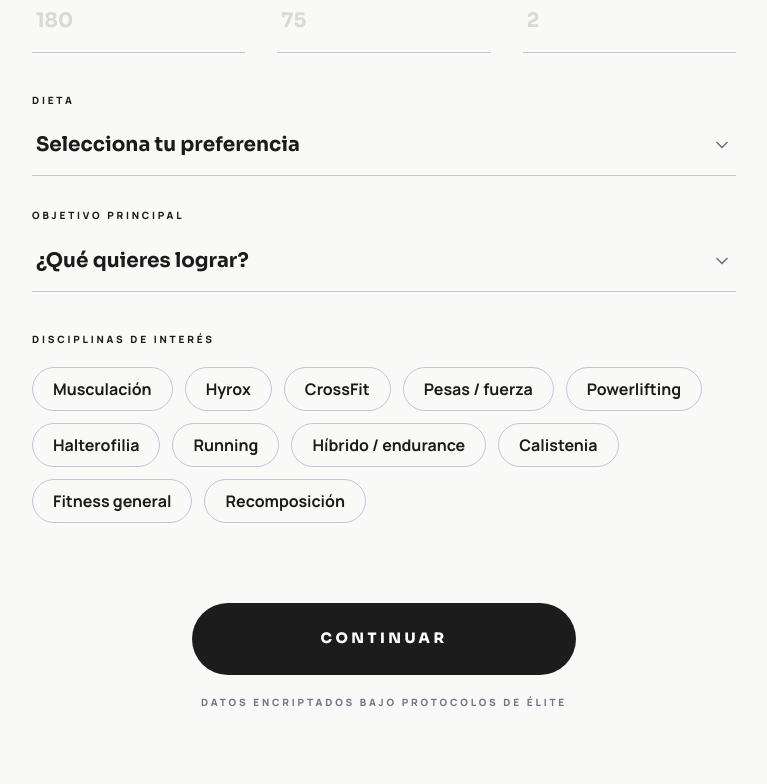
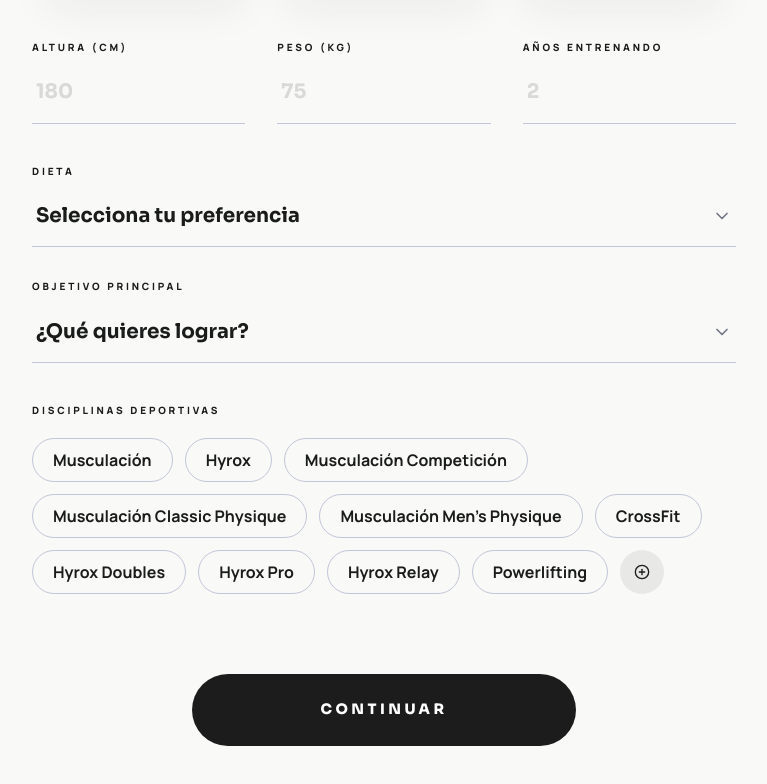
Before and after one commit to vicalbahaca/MyCoach, a Next.js app: page /plan in a window 1280 px wide. Shown: the part 418-1202 px from the top of the page, without its empty margins (256-1023 px from the left). Built offline with nearby package versions, Linux system fonts and the light colour scheme.

Commit message:
Enhance step one sports discipline picker

```diff
--- a/src/components/routine-builder.tsx
+++ b/src/components/routine-builder.tsx
@@ -64,6 +64,13 @@ import {
   getExerciseVisual,
   landingPhotos,
 } from "@/lib/visual-assets";
+import {
+  getSportDisciplineLabel,
+  getVisibleSportDisciplines,
+  SPORT_DISCIPLINE_BATCH_SIZE,
+  SPORT_DISCIPLINE_INITIAL_VISIBLE,
+  SPORT_DISCIPLINE_OPTIONS,
+} from "@/lib/sport-disciplines";
 
 const STEP_META = [
   {
@@ -102,20 +109,6 @@ const STEP_META = [
     blurb: "Resumen final antes de lanzar la rutina editable y exportable.",
     icon: Sparkles,
   },
-] as const;
-
-const DISCIPLINE_OPTIONS = [
-  { value: "bodybuilding", label: "Musculación" },
-  { value: "hyrox", label: "Hyrox" },
-  { value: "crossfit", label: "CrossFit" },
-  { value: "strength", label: "Pesas / fuerza" },
-  { value: "powerlifting", label: "Powerlifting" },
-  { value: "weightlifting", label: "Halterofilia" },
-  { value: "running", label: "Running" },
-  { value: "hybrid-endurance", label: "Híbrido / endurance" },
-  { value: "calisthenics", label: "Calistenia" },
-  { value: "general-fitness", label: "Fitness general" },
-  { value: "recomposition", label: "Recomposición" },
 ] as const;
 
 const SEX_OPTIONS = ["Hombre", "Mujer", "Otro"] as const;
@@ -174,6 +167,9 @@ export function RoutineBuilder() {
   const [selectedSwapAlternative, setSelectedSwapAlternative] = useState("");
   const [isModifyOpen, setIsModifyOpen] = useState(false);
   const [changeRequest, setChangeRequest] = useState("");
+  const [visibleDisciplineCount, setVisibleDisciplineCount] = useState(
+    SPORT_DISCIPLINE_INITIAL_VISIBLE
+  );
 
   const scrollToActiveStep = useEffectEvent(() => {
     window.scrollTo({ top: 0, behavior: "smooth" });
@@ -195,7 +191,7 @@ export function RoutineBuilder() {
     setProfile((current) => ({ ...current, [key]: value }));
   }
 
-  function toggleDiscipline(value: (typeof DISCIPLINE_OPTIONS)[number]["value"]) {
+  function toggleDiscipline(value: string) {
     invalidateAnalysis();
     setProfile((current) => {
       const disciplines = current.disciplines || [];
@@ -353,6 +349,12 @@ export function RoutineBuilder() {
   const personalizedCards = analysis
     ? analysis.personalizedSections.flatMap((section) => chunkQuestions(section))
     : [];
+  const visibleDisciplines = getVisibleSportDisciplines(
+    profile.disciplines || [],
+    visibleDisciplineCount
+  );
+  const canLoadMoreDisciplines =
+    visibleDisciplines.length < SPORT_DISCIPLINE_OPTIONS.length;
 
   const swapExerciseOptions =
     swapTarget && routine
@@ -792,9 +794,9 @@ export function RoutineBuilder() {
                   />
                 </div>
 
-                <FormSection label="Disciplinas de interés">
+                <FormSection label="Disciplinas deportivas">
                   <div className="flex flex-wrap gap-3">
-                    {DISCIPLINE_OPTIONS.map((option) => {
+                    {visibleDisciplines.map((option) => {
                       const selected = profile.disciplines?.includes(option.value) || false;
                       return (
                         <FormChipButton
@@ -806,6 +808,23 @@ export function RoutineBuilder() {
                         </FormChipButton>
                       );
                     })}
+                    {canLoadMoreDisciplines ? (
+                      <button
+                        aria-label="Mostrar 10 disciplinas más"
+                        className="inline-flex h-11 w-11 items-center justify-center rounded-full bg-[var(--form-surface-high)] text-[var(--form-ink)] transition hover:-translate-y-0.5 hover:bg-[var(--form-accent-soft)] hover:text-[var(--form-accent)]"
+                        onClick={() =>
+                          setVisibleDisciplineCount((current) =>
+                            Math.min(
+                              current + SPORT_DISCIPLINE_BATCH_SIZE,
+                              SPORT_DISCIPLINE_OPTIONS.length
+                            )
+                          )
+                        }
+                        type="button"
+                      >
+                        <PlusCircle className="h-4 w-4" />
+                      </button>
+                    ) : null}
                   </div>
                 </FormSection>
               </div>
@@ -1113,7 +1132,7 @@ function getNextLabel(step: number, isAnalyzing: boolean, isGenerating: boolean)
 }
 
 function labelForDiscipline(value: string) {
-  return DISCIPLINE_OPTIONS.find((option) => option.value === value)?.label || value;
+  return getSportDisciplineLabel(value);
 }
 
 function LoaderBlock() {
--- a/src/components/ui-kit/form.tsx
+++ b/src/components/ui-kit/form.tsx
@@ -44,17 +44,19 @@ export function FormProgress({
   title: string;
 }) {
   return (
-    <div className="mb-14 space-y-4">
+    <div className="form-ui-panel mb-14 space-y-5 bg-white/70 px-6 py-6 backdrop-blur-xl sm:px-8">
       <div className="flex items-end justify-between gap-6">
-        <span className="form-ui-muted-label">Paso {step} de {totalSteps}</span>
+        <span className="font-display text-sm font-black uppercase tracking-[0.24em] text-[var(--form-outline-strong)] sm:text-base">
+          Paso {step} de {totalSteps}
+        </span>
         <span className="font-display text-3xl font-black uppercase tracking-[-0.04em] text-[var(--form-ink)] sm:text-4xl">
           {title}
         </span>
       </div>
-      <div className="h-px w-full overflow-hidden bg-[rgba(194,198,216,0.72)]">
+      <div className="overflow-hidden rounded-full border border-white/80 bg-[rgba(244,244,242,0.84)] p-1 shadow-[inset_0_1px_0_rgba(255,255,255,0.7)]">
         <div
-          className="h-full bg-[var(--form-accent)] transition-all duration-300"
-          style={{ width: `${(step / totalSteps) * 100}%` }}
+          className="h-2 rounded-full bg-[linear-gradient(90deg,#0050cc_0%,#2f7bff_100%)] shadow-[0_10px_24px_-12px_rgba(0,80,204,0.95)] transition-all duration-300"
+          style={{ width: `${Math.max(8, (step / totalSteps) * 100)}%` }}
         />
       </div>
     </div>
@@ -392,9 +394,6 @@ export function FormFooter({
         {nextIcon}
         {nextLabel}
       </button>
-      <p className="form-ui-muted-label text-center text-[var(--form-outline-strong)]">
-        Datos encriptados bajo protocolos de élite
-      </p>
     </div>
   );
 }
--- a/src/lib/fallbacks.ts
+++ b/src/lib/fallbacks.ts
@@ -22,10 +22,33 @@ const ROTATION_LABELS = [
 ];
 
 function primaryDiscipline(profile: IntakeProfile): Discipline {
-  if (profile.disciplines?.includes("hyrox")) return "hyrox";
-  if (profile.disciplines?.includes("crossfit")) return "crossfit";
-  if (profile.disciplines?.includes("strength")) return "strength";
-  if (profile.disciplines?.includes("recomposition")) return "recomposition";
+  const disciplines = profile.disciplines?.map((item) => item.toLowerCase()) || [];
+
+  if (disciplines.some((item) => item.includes("hyrox"))) return "hyrox";
+  if (disciplines.some((item) => item.includes("crossfit"))) return "crossfit";
+  if (
+    disciplines.some(
+      (item) =>
+        item.includes("powerlifting") ||
+        item.includes("halterofilia") ||
+        item.includes("musculacion") ||
+        item.includes("calistenia")
+    )
+  ) {
+    return "strength";
+  }
+  if (
+    disciplines.some(
+      (item) =>
+        item.includes("running") ||
+        item.includes("ciclismo") ||
+        item.includes("natacion") ||
+        item.includes("triatlon") ||
+        item.includes("remo")
+    )
+  ) {
+    return "hybrid-endurance";
+  }
   return "bodybuilding";
 }
 
--- /dev/null
+++ b/src/lib/sport-disciplines.ts
@@ -0,0 +1,290 @@
+export type SportDisciplineOption = {
+  value: string;
+  label: string;
+  family: string;
+  tags: string[];
+  featuredRank: number | undefined;
+  isBase: boolean;
+  sortRank: number;
+};
+
+type SportDisciplineFamily = {
+  key: string;
+  baseLabel: string;
+  tags: string[];
+  variants: string[];
+  featuredRank?: number;
+};
+
+const INITIAL_VISIBLE_DISCIPLINES = 10;
+const DISCIPLINE_BATCH_SIZE = 10;
+
+const SPORT_DISCIPLINE_FAMILIES: SportDisciplineFamily[] = [
+  {
+    key: "musculacion",
+    baseLabel: "Musculación",
+    tags: ["strength", "gym"],
+    featuredRank: 1,
+    variants: ["", "Competición", "Classic Physique", "Men's Physique"],
+  },
+  {
+    key: "hyrox",
+    baseLabel: "Hyrox",
+    tags: ["hybrid", "endurance", "competition"],
+    featuredRank: 2,
+    variants: ["", "Doubles", "Pro", "Relay"],
+  },
+  {
+    key: "crossfit",
+    baseLabel: "CrossFit",
+    tags: ["hybrid", "strength", "skill"],
+    featuredRank: 3,
+    variants: ["", "Endurance", "Gymnastics", "Competition"],
+  },
+  {
+    key: "powerlifting",
+    baseLabel: "Powerlifting",
+    tags: ["strength", "barbell"],
+    featuredRank: 4,
+    variants: ["", "Raw", "Equipado", "Bench Press"],
+  },
+  {
+    key: "halterofilia",
+    baseLabel: "Halterofilia",
+    tags: ["strength", "barbell", "olympic"],
+    featuredRank: 5,
+    variants: ["", "Técnica", "Competición", "Fuerza olímpica"],
+  },
+  {
+    key: "calistenia",
+    baseLabel: "Calistenia",
+    tags: ["strength", "skill", "bodyweight"],
+    featuredRank: 6,
+    variants: ["", "Street Lifting", "Freestyle", "Skills"],
+  },
+  {
+    key: "running",
+    baseLabel: "Running",
+    tags: ["endurance", "outdoor"],
+    featuredRank: 7,
+    variants: ["", "Trail", "Pista", "Maratón"],
+  },
+  {
+    key: "ciclismo",
+    baseLabel: "Ciclismo",
+    tags: ["endurance", "outdoor", "wheels"],
+    featuredRank: 8,
+    variants: ["", "Ruta", "MTB", "Gravel"],
+  },
+  {
+    key: "natacion",
+    baseLabel: "Natación",
+    tags: ["endurance", "water"],
+    featuredRank: 9,
+    variants: ["", "Aguas abiertas", "Velocidad", "Fondo"],
+  },
+  {
+    key: "triatlon",
+    baseLabel: "Triatlón",
+    tags: ["endurance", "hybrid", "water", "outdoor"],
+    featuredRank: 10,
+    variants: ["", "Sprint", "Olímpico", "Media distancia"],
+  },
+  {
+    key: "remo",
+    baseLabel: "Remo",
+    tags: ["endurance", "water", "power"],
+    variants: ["", "Olímpico", "Indoor", "Coastal"],
+  },
+  {
+    key: "escalada",
+    baseLabel: "Escalada",
+    tags: ["skill", "outdoor", "grip"],
+    variants: ["", "Búlder", "Deportiva", "Velocidad"],
+  },
+  {
+    key: "boxeo",
+    baseLabel: "Boxeo",
+    tags: ["combat", "conditioning"],
+    variants: ["", "Amateur", "Olímpico", "Técnico"],
+  },
+  {
+    key: "kickboxing",
+    baseLabel: "Kickboxing",
+    tags: ["combat", "conditioning"],
+    variants: ["", "K1", "Light Contact", "Full Contact"],
+  },
+  {
+    key: "judo",
+    baseLabel: "Judo",
+    tags: ["combat", "grip", "skill"],
+    variants: ["", "Competición", "Ne Waza", "Técnica"],
+  },
+  {
+    key: "jiu-jitsu",
+    baseLabel: "Jiu-Jitsu",
+    tags: ["combat", "grip", "skill"],
+    variants: ["", "Gi", "No Gi", "Submission"],
+  },
+  {
+    key: "tenis",
+    baseLabel: "Tenis",
+    tags: ["racket", "outdoor", "coordination"],
+    variants: ["", "Individual", "Dobles", "Competición"],
+  },
+  {
+    key: "padel",
+    baseLabel: "Pádel",
+    tags: ["racket", "coordination"],
+    variants: ["", "Indoor", "Outdoor", "Competición"],
+  },
+  {
+    key: "futbol",
+    baseLabel: "Fútbol",
+    tags: ["team", "field", "conditioning"],
+    variants: ["", "11", "Sala", "Playa"],
+  },
+  {
+    key: "baloncesto",
+    baseLabel: "Baloncesto",
+    tags: ["team", "court", "coordination"],
+    variants: ["", "5x5", "3x3", "Skills"],
+  },
+  {
+    key: "voleibol",
+    baseLabel: "Voleibol",
+    tags: ["team", "court", "coordination"],
+    variants: ["", "Pista", "Playa", "Competición"],
+  },
+  {
+    key: "rugby",
+    baseLabel: "Rugby",
+    tags: ["team", "field", "contact"],
+    variants: ["", "XV", "Sevens", "Preparación física"],
+  },
+  {
+    key: "hockey",
+    baseLabel: "Hockey",
+    tags: ["team", "field", "coordination"],
+    variants: ["", "Hierba", "Hielo", "Sala"],
+  },
+  {
+    key: "gimnasia",
+    baseLabel: "Gimnasia",
+    tags: ["skill", "mobility", "bodyweight"],
+    variants: ["", "Artística", "Rítmica", "Acrobática"],
+  },
+  {
+    key: "surf",
+    baseLabel: "Surf",
+    tags: ["water", "skill", "outdoor"],
+    variants: ["", "Shortboard", "Longboard", "Competición"],
+  },
+  {
+    key: "esqui",
+    baseLabel: "Esquí",
+    tags: ["winter", "outdoor", "skill"],
+    variants: ["", "Alpino", "Fondo", "Travesía"],
+  },
+  {
+    key: "snowboard",
+    baseLabel: "Snowboard",
+    tags: ["winter", "outdoor", "skill"],
+    variants: ["", "Freestyle", "Boardercross", "Halfpipe"],
+  },
+] as const;
+
+function slugify(value: string) {
+  return value
+    .normalize("NFD")
+    .replace(/[\u0300-\u036f]/g, "")
+    .toLowerCase()
+    .replace(/[^a-z0-9]+/g, "-")
+    .replace(/(^-|-$)/g, "");
+}
+
+function buildSportDisciplineOptions() {
+  return SPORT_DISCIPLINE_FAMILIES.flatMap((family, familyIndex) =>
+    family.variants.map((variant, variantIndex) => {
+      const isBase = !variant;
+      const value = isBase ? family.key : `${family.key}-${slugify(variant)}`;
+      const label = isBase ? family.baseLabel : `${family.baseLabel} ${variant}`;
+
+      return {
+        value,
+        label,
+        family: family.key,
+        tags: [...family.tags, family.key],
+        featuredRank: family.featuredRank,
+        isBase,
+        sortRank: familyIndex * 10 + variantIndex,
+      } satisfies SportDisciplineOption;
+    })
+  );
+}
+
+function scoreDiscipline(option: SportDisciplineOption, selected: SportDisciplineOption[]) {
+  if (!selected.length) {
+    return (option.featuredRank ? 220 - option.featuredRank * 10 : 0) + (option.isBase ? 12 : 0);
+  }
+
+  const selectedFamilies = new Set(selected.map((item) => item.family));
+  const selectedTags = new Set(selected.flatMap((item) => item.tags));
+  let score = 0;
+
+  if (selectedFamilies.has(option.family)) {
+    score += 90;
+  }
+
+  score += option.tags.filter((tag) => selectedTags.has(tag)).length * 16;
+
+  if (option.isBase) {
+    score += 8;
+  }
+
+  if (option.featuredRank) {
+    score += Math.max(0, 18 - option.featuredRank);
+  }
+
+  return score;
+}
+
+export const SPORT_DISCIPLINE_OPTIONS = buildSportDisciplineOptions();
+export const SPORT_DISCIPLINE_BATCH_SIZE = DISCIPLINE_BATCH_SIZE;
+export const SPORT_DISCIPLINE_INITIAL_VISIBLE = INITIAL_VISIBLE_DISCIPLINES;
+
+export function getSportDisciplineLabel(value: string) {
+  return SPORT_DISCIPLINE_OPTIONS.find((option) => option.value === value)?.label || value;
+}
+
+export function getVisibleSportDisciplines(
+  selectedValues: string[],
+  visibleCount: number
+): SportDisciplineOption[] {
+  const optionMap = new Map(
+    SPORT_DISCIPLINE_OPTIONS.map((option) => [option.value, option] as const)
+  );
+
+  const selected = selectedValues
+    .map((value) => optionMap.get(value))
+    .filter((option): option is SportDisciplineOption => Boolean(option));
+
+  const selectedSet = new Set(selected.map((option) => option.value));
+  const remaining = SPORT_DISCIPLINE_OPTIONS.filter((option) => !selectedSet.has(option.value));
+
+  remaining.sort((left, right) => {
+    const scoreDiff = scoreDiscipline(right, selected) - scoreDiscipline(left, selected);
+    if (scoreDiff !== 0) return scoreDiff;
+
+    const featuredDiff = (left.featuredRank ?? 999) - (right.featuredRank ?? 999);
+    if (featuredDiff !== 0) return featuredDiff;
+
+    const baseDiff = Number(right.isBase) - Number(left.isBase);
+    if (baseDiff !== 0) return baseDiff;
+
+    return left.sortRank - right.sortRank;
+  });
+
+  const ordered = [...selected, ...remaining];
+  return ordered.slice(0, Math.min(Math.max(visibleCount, selected.length), ordered.length));
+}
--- a/src/lib/types.ts
+++ b/src/lib/types.ts
@@ -58,7 +58,7 @@ export type IntakeProfile = {
   daysPerWeek?: string;
   sessionLength?: string;
   equipment?: string;
-  disciplines?: Discipline[];
+  disciplines?: string[];
   limitationNotes?: string;
 };
 
```
